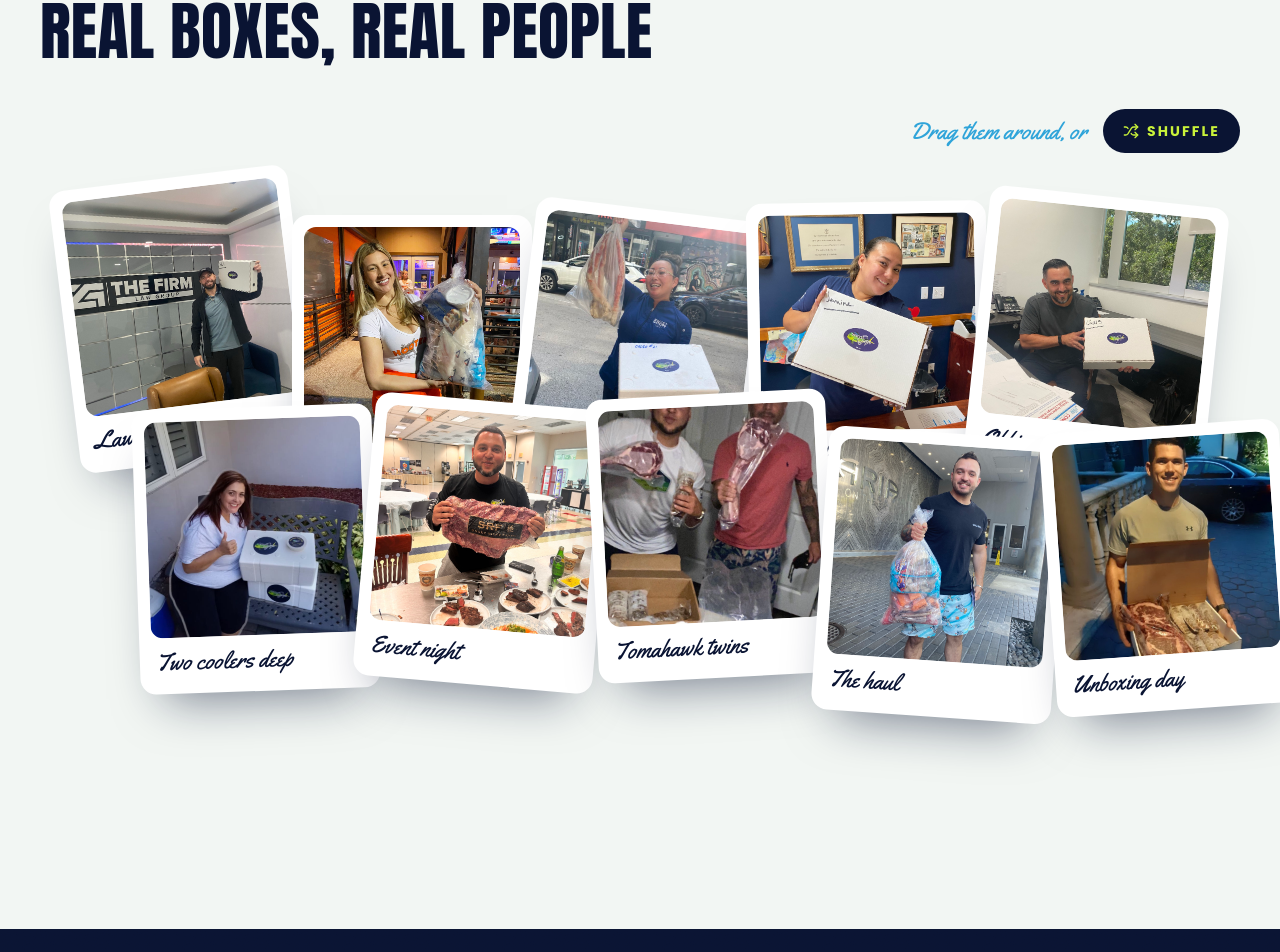
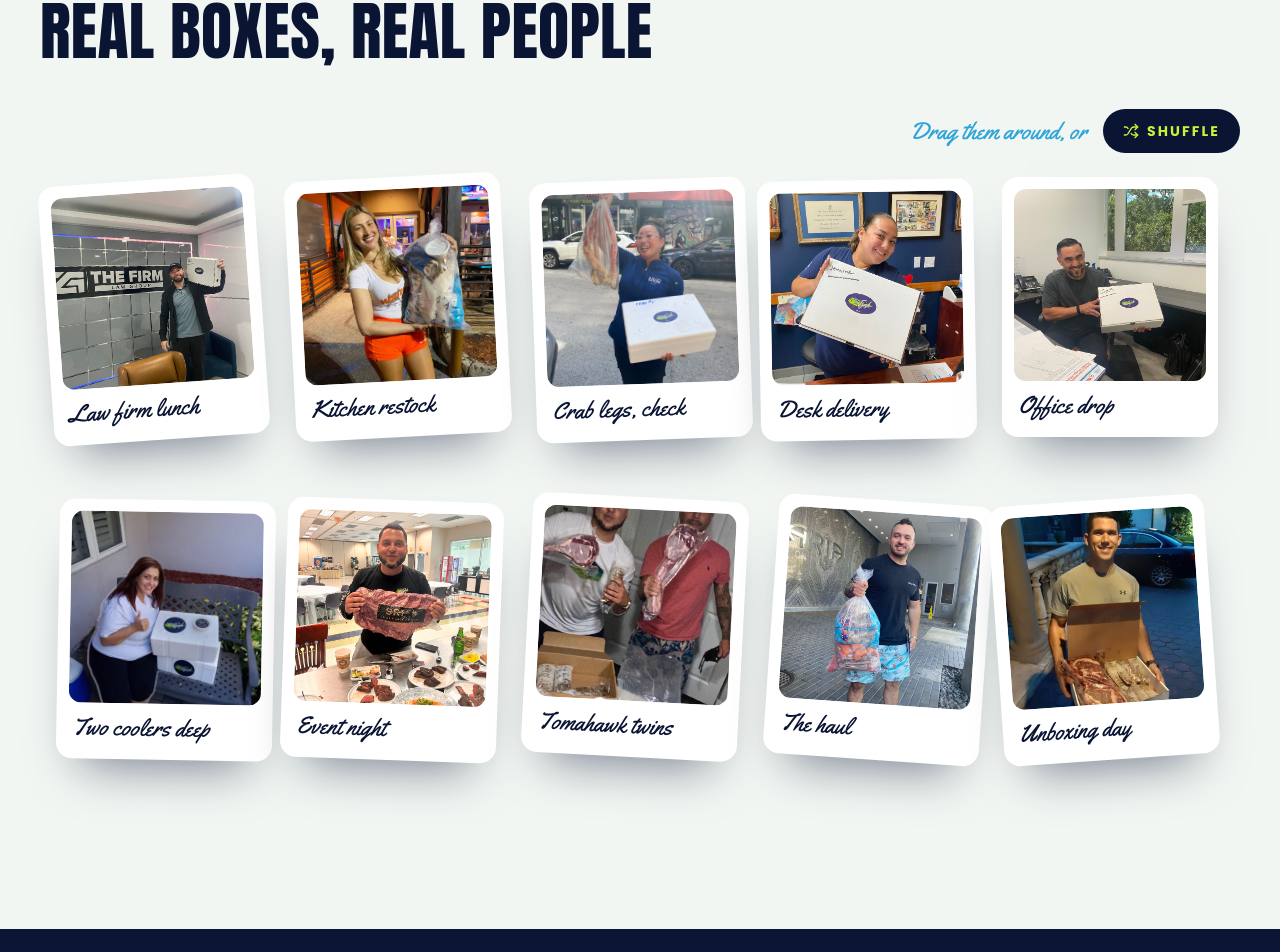
Before and after one commit to hardik-143/seafood-guys, a Next.js app: page /reviews in a window 1280 px wide. Shown: the part 846-1798 px from the top of the page. Built offline with nearby package versions, Linux system fonts and the light colour scheme.

Commit message:
Grid-based shuffle on wall of fame, fanned photo stacks in box builder
Co-Authored-By: Claude Opus 5.5 <noreply@anthropic.com>

```diff
--- a/components/sections/box-builder.tsx
+++ b/components/sections/box-builder.tsx
@@ -40,6 +40,13 @@ const options: Option[] = allItems.flatMap((item): Option[] => {
 });
 
 const PER_COOLER = 12;
+
+/** Where the copies behind a stacked tile sit, as a % of the tile. */
+const fan = [
+  { rotate: -11, x: "-14%", y: "6%" },
+  { rotate: 12, x: "14%", y: "-5%" },
+  { rotate: -4, x: "4%", y: "-14%" },
+];
 
 export function BoxBuilder() {
   const { add } = useCart();
@@ -126,7 +133,7 @@ export function BoxBuilder() {
           </div>
 
           <div className="mt-6 rounded-[1.6rem] border-[10px] border-[#eef1ee] bg-gradient-to-b from-[#cfe3ee] to-[#e9f2f6] p-4 shadow-[inset_0_6px_18px_rgba(10,20,51,0.25)]">
-            <div className="grid min-h-[200px] grid-cols-3 content-start gap-x-4 gap-y-5 sm:grid-cols-4">
+            <div className="grid min-h-[200px] grid-cols-3 content-start gap-x-7 gap-y-8 p-3 sm:grid-cols-4">
               <AnimatePresence mode="popLayout">
                 {lines.map((o, i) => {
                   const n = qty[o.key];
@@ -140,15 +147,18 @@ export function BoxBuilder() {
                       layout
                       transition={{ type: "spring", damping: 16, stiffness: 260 }}
                     >
-                      {/* One card fanned out behind for each extra copy (max two shown). */}
-                      {Array.from({ length: Math.min(n - 1, 2) }, (_, k) => (
-                        <motion.span
-                          animate={{ rotate: (k + 1) * 6, x: (k + 1) * 5, y: -(k + 1) * 3, opacity: 1 }}
-                          className="absolute inset-0 rounded-xl border-2 border-white bg-[#dfe9ee] shadow-md"
+                      {/* A real copy fanned out behind for each extra one (up to three). */}
+                      {fan.slice(0, Math.min(n - 1, fan.length)).map((f, k) => (
+                        <motion.div
+                          animate={{ rotate: f.rotate, x: f.x, y: f.y, opacity: 1 }}
+                          className="absolute inset-0 overflow-hidden rounded-xl border-2 border-white shadow-[0_8px_18px_-6px_rgba(10,20,51,0.45)]"
                           initial={{ rotate: 0, x: 0, y: 0, opacity: 0 }}
                           key={k}
                           style={{ zIndex: -1 - k }}
-                        />
+                          transition={{ type: "spring", damping: 14, stiffness: 220 }}
+                        >
+                          <Image alt="" className="object-cover brightness-90" fill sizes="110px" src={o.image} />
+                        </motion.div>
                       ))}
                       <div className="relative size-full overflow-hidden rounded-xl border-2 border-white shadow-md">
                         <Image alt={o.name} className="object-cover" fill sizes="110px" src={o.image} />
--- a/components/sections/polaroid-wall.tsx
+++ b/components/sections/polaroid-wall.tsx
@@ -9,23 +9,24 @@ export type Polaroid = { src: string; alt: string; caption: string };
 
 type Spot = { left: number; top: number; rotate: number; z: number };
 
-/** The tidy starting layout: two loose rows of five. */
+const COLS = 5;
+
+/** Grid slot i: five columns, two rows, each card fully visible. */
+const slot = (i: number, jitter: number, rotate: number, z: number): Spot => ({
+  left: 1 + (i % COLS) * 19.8 + jitter,
+  top: Math.floor(i / COLS) * 50 + Math.abs(jitter),
+  rotate,
+  z,
+});
+
+/** Starting layout: photos in order, gently tilted. */
 const initialSpots = (n: number): Spot[] =>
-  Array.from({ length: n }, (_, i) => ({
-    left: 2 + (i % 5) * 19 + (Math.floor(i / 5) % 2) * 6,
-    top: Math.floor(i / 5) * 34 + ((i * 13) % 7),
-    rotate: ((i * 37) % 15) - 7,
-    z: i,
-  }));
+  Array.from({ length: n }, (_, i) => slot(i, (((i * 7) % 3) - 1) * 0.5, ((i * 37) % 9) - 4, i));
 
+/** Shuffle: photos swap grid slots at random, with a fresh small tilt and nudge. */
 const randomSpots = (n: number): Spot[] => {
-  const order = Array.from({ length: n }, (_, i) => i).sort(() => Math.random() - 0.5);
-  return Array.from({ length: n }, (_, i) => ({
-    left: Math.random() * 78,
-    top: Math.random() * 56,
-    rotate: Math.random() * 22 - 11,
-    z: order[i],
-  }));
+  const slots = Array.from({ length: n }, (_, i) => i).sort(() => Math.random() - 0.5);
+  return slots.map((s, i) => slot(s, Math.random() - 0.5, Math.random() * 8 - 4, i));
 };
 
 function Card({
@@ -63,7 +64,7 @@ function Card({
   return (
     <motion.figure
       animate={inView ? { opacity: 1, left: `${spot.left}%`, top: `${spot.top}%`, rotate: spot.rotate } : { opacity: 0 }}
-      className="absolute w-60 cursor-grab rounded-2xl bg-white p-3 pb-5 shadow-[0_30px_50px_-25px_rgba(10,20,51,0.55)] active:cursor-grabbing"
+      className="absolute w-[18%] cursor-grab rounded-2xl bg-white p-3 pb-5 shadow-[0_30px_50px_-25px_rgba(10,20,51,0.55)] active:cursor-grabbing"
       drag
       dragConstraints={table}
       dragElastic={0.15}
```
